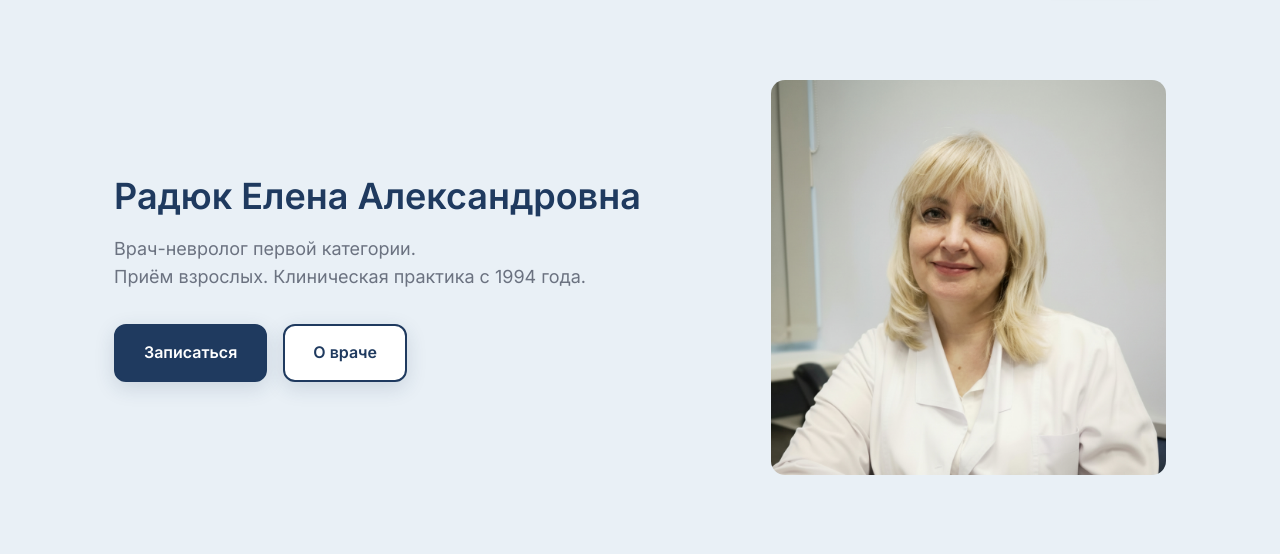
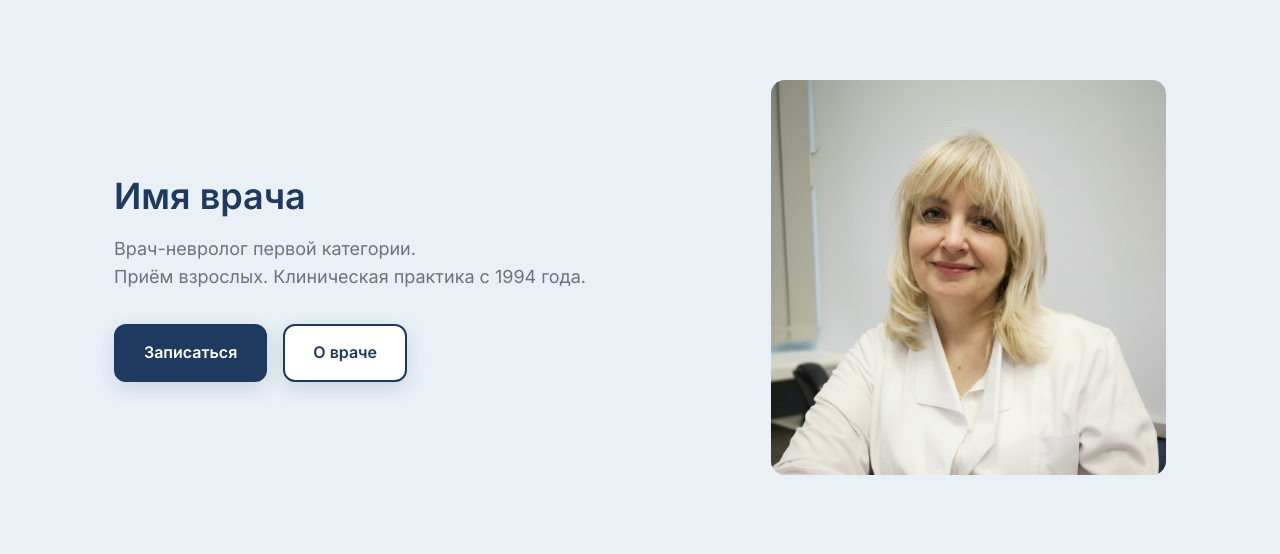
Before and after one commit to Dzmitry-Radziuk/blog-medic, a Django app: template templates/pages/home.html in a window 1280 px wide. Shown: the part 73-627 px from the top of the page. Run offline with Django 4.2, Linux system fonts and the light colour scheme; the template is opened without the code that fills it, so the values that code supplies are empty.

Commit message:
Update home.html

```diff
--- a/templates/pages/home.html
+++ b/templates/pages/home.html
@@ -19,7 +19,7 @@
   <div class="container hero-grid">
 
     <div class="hero-text">
-      <h1>Радюк Елена Александровна</h1>
+      <h1>Имя врача</h1>
 
       <p class="hero-subtitle">
         Врач-невролог первой категории.<br>
@@ -39,7 +39,7 @@
     <div class="hero-photo">
       <img
         src="{% static 'images/doctor.jpg' %}"
-        alt="Радюк Елена Александровна — врач-невролог"
+        alt="Имя врача — врач-невролог"
       >
     </div>
 
```
